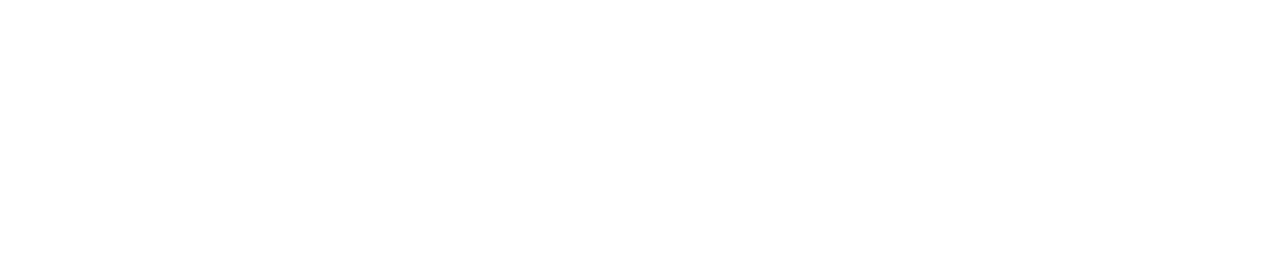
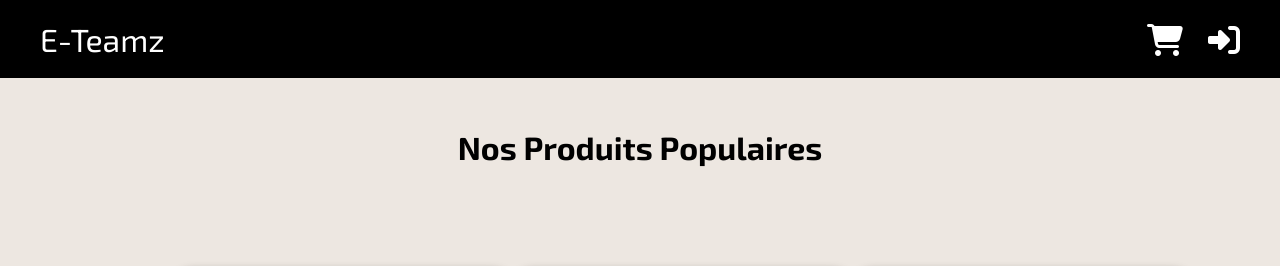
Before and after one commit to SassId/E-Teamz-Shop, a plain HTML site: page views/products.html in a window 1280 px wide. Shown: the top 266 px of the page. Drawn offline with Linux system fonts and the light colour scheme.

Commit message:
added index styling

```diff
--- a/assets/styles/products.css
+++ b/assets/styles/products.css
@@ -5,9 +5,6 @@
     padding: 0;
     box-sizing: border-box;
   }
-
-  /* FONTS */
-
 
   /* GENERAL */
   html {
--- a/assets/styles/style.css
+++ b/assets/styles/style.css
@@ -14,7 +14,7 @@ html {
 }
 
 body {
-  font-family: "Exo 2";
+  font-family: "Exo 2", Arial, sans-serif;
 }
 
 a {
--- a/views/products.html
+++ b/views/products.html
@@ -9,7 +9,7 @@
       content="Bienvenue sur E-Teamz, le site qui trouvera pour vous les meilleurs deals au meilleurs prix"
     />
     <meta keywords="audio, son, casque, earpods, earbuds, beats-by-dre, meilleurs-prix, bluetooth, sans-fil, compatible, iphone, apple, android">
-    <title>Nos Produits/title>
+    <title>Nos Produits</title>
     <script
       src="https://kit.fontawesome.com/54eb68e3e7.js"
       crossorigin="anonymous"
```
Also changed, not shown: assets/styles/login.css (added), views/login.html (added).
